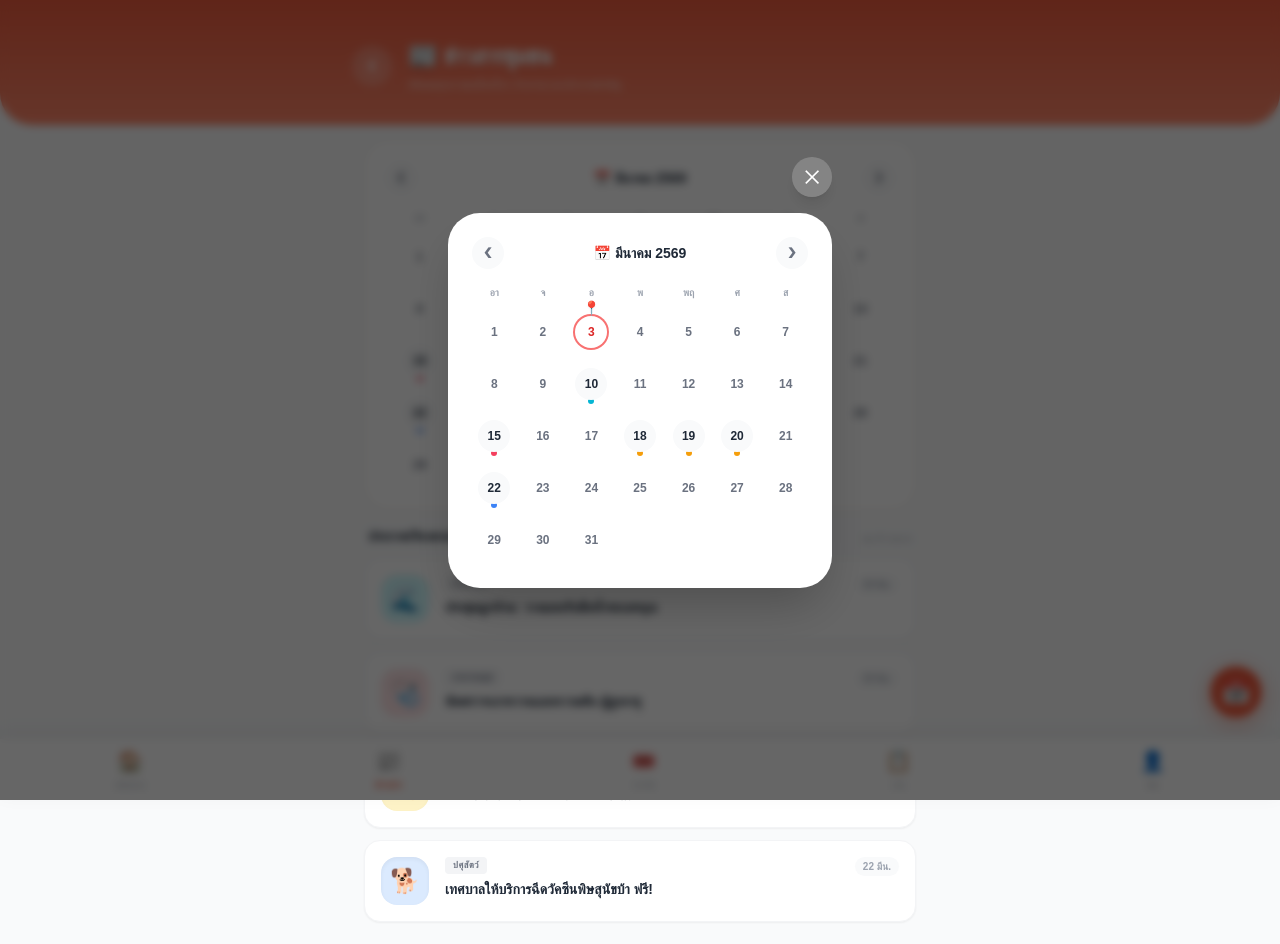
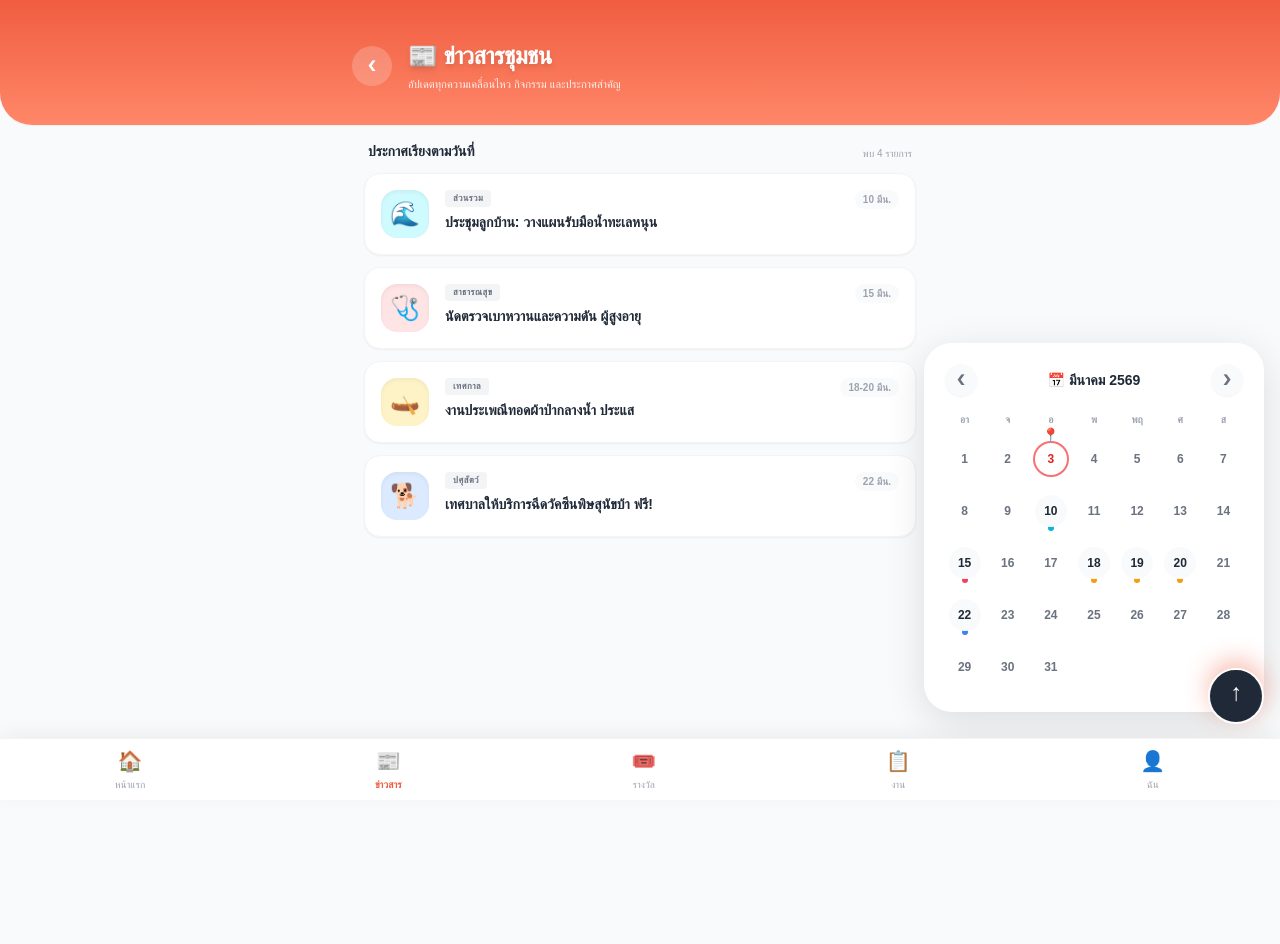
Before and after one commit to BSam-B3/jong-jaroen, a Next.js app: page /news in a window 1280 px wide. Both pictures are taken after a click on the button "Toggle Calendar". Shown: the top 944 px of the page. After the commit the page ends 800 px from the top, so only its background shows below. Built offline with nearby package versions, Linux system fonts and the light colour scheme.

Commit message:
feat: convert calendar to non-blocking floating widget at bottom right

```diff
--- a/app/news/page.tsx
+++ b/app/news/page.tsx
@@ -22,12 +22,11 @@ const monthNames = ["มกราคม", "กุมภาพันธ์", "ม
 const weekDays = ['อา', 'จ', 'อ', 'พ', 'พฤ', 'ศ', 'ส'];
 
 export default function NewsPage() {
-  // ดึงวันที่ปัจจุบัน
   const today = new Date();
   const [viewDate, setViewDate] = useState(new Date(today.getFullYear(), today.getMonth(), 1));
   const [activeEventId, setActiveEventId] = useState<number | null>(null);
 
-  // 🌟 State สำหรับเปิด-ปิด Popup ปฏิทิน 🌟
+  // 🌟 State ควบคุมการสไลด์ขึ้น/ลง ของ Widget ปฏิทิน 🌟
   const [isCalendarOpen, setIsCalendarOpen] = useState(false);
 
   const prevMonth = () => {
@@ -65,21 +64,22 @@ export default function NewsPage() {
     const evs = getEventsForDay(dayStr);
     if (evs.length > 0) {
       setActiveEventId(activeEventId === evs[0].id ? null : evs[0].id);
-      setIsCalendarOpen(false); // ปิด Popup ทันทีที่เลือกงานเสร็จ
+      // เมื่อกดเลือกวันที่มีงาน ให้สไลด์ปฏิทินเก็บลงอัตโนมัติ เพื่อให้เห็นรายละเอียดข่าว
+      setIsCalendarOpen(false);
     } else {
       setActiveEventId(null);
     }
   };
 
-  // 🌟 ฟังก์ชันวาดปฏิทิน (ใช้ได้ทั้งบนหน้าจอและใน Popup) 🌟
-  const renderCalendar = (isPopup = false) => (
-    <div className={`bg-white ${isPopup ? 'rounded-[32px] p-6 shadow-2xl w-full max-w-sm' : 'rounded-3xl p-5 shadow-sm border border-orange-50'} relative overflow-hidden`}>
+  // 🌟 คอมโพเนนต์ปฏิทิน 🌟
+  const renderCalendar = () => (
+    <div className="bg-white/95 backdrop-blur-xl rounded-[28px] p-5 shadow-[0_10px_40px_rgba(0,0,0,0.12)] border border-white/50 relative overflow-hidden w-full h-full">
       <div className="flex items-center justify-between mb-4">
-        <button onClick={prevMonth} className="w-8 h-8 flex items-center justify-center bg-gray-50 rounded-full hover:bg-orange-50 text-gray-500 hover:text-orange-500 transition-colors">❮</button>
+        <button onClick={prevMonth} className="w-8 h-8 flex items-center justify-center bg-gray-50 rounded-full hover:bg-orange-50 text-gray-500 hover:text-orange-500 transition-colors shadow-sm">❮</button>
         <h2 className="text-sm font-black text-gray-800 flex items-center gap-2">
           📅 {monthNames[viewDate.getMonth()]} {viewDate.getFullYear() + 543}
         </h2>
-        <button onClick={nextMonth} className="w-8 h-8 flex items-center justify-center bg-gray-50 rounded-full hover:bg-orange-50 text-gray-500 hover:text-orange-500 transition-colors">❯</button>
+        <button onClick={nextMonth} className="w-8 h-8 flex items-center justify-center bg-gray-50 rounded-full hover:bg-orange-50 text-gray-500 hover:text-orange-500 transition-colors shadow-sm">❯</button>
       </div>
 
       <div className="grid grid-cols-7 gap-y-3 gap-x-1 text-center mb-1">
@@ -94,7 +94,7 @@ export default function NewsPage() {
           const isActiveEvent = activeEventId && dayEvents.some(e => e.id === activeEventId);
           const activeEvDetails = dayEvents.find(e => e.id === activeEventId);
 
-          // 📍 เช็กว่าใช่วันนี้หรือไม่
+          // เช็กว่าใช่วันนี้หรือไม่
           const isToday = today.getDate() === day && today.getMonth() === viewDate.getMonth() && today.getFullYear() === viewDate.getFullYear();
 
           return (
@@ -157,13 +157,8 @@ export default function NewsPage() {
 
       <main className="max-w-xl mx-auto px-3 relative z-20">
 
-        {/* ปล่อยปฏิทินให้เลื่อนตามธรรมชาติ */}
-        <div className="pt-4 pb-2">
-          {renderCalendar(false)}
-        </div>
-
-        {/* ── News Feed ── */}
-        <section className="space-y-3 mt-2">
+        {/* ── News Feed (กินพื้นที่เต็มจอ ไม่มีปฏิทินมาเกะกะด้านบนแล้ว) ── */}
+        <section className="space-y-3 mt-4">
           <div className="flex justify-between items-end px-1">
             <h2 className="text-sm font-black text-gray-800">ประกาศเรียงตามวันที่</h2>
             <span className="text-[10px] text-gray-400">พบ {monthEvents.length} รายการ</span>
@@ -228,28 +223,26 @@ export default function NewsPage() {
 
       </main>
 
-      {/* 🌟 Popup Calendar Modal 🌟 */}
-      {isCalendarOpen && (
-        <div className="fixed inset-0 bg-black/60 backdrop-blur-sm z-[200] flex items-center justify-center p-4 animate-fade-in">
-          <div className="relative w-full max-w-sm">
-            <button
-              onClick={() => setIsCalendarOpen(false)}
-              className="absolute -top-14 right-0 w-10 h-10 bg-white/20 hover:bg-white text-white hover:text-gray-800 rounded-full text-xl shadow-lg transition-colors flex items-center justify-center"
-            >
-              ✕
-            </button>
-            {renderCalendar(true)}
-          </div>
-        </div>
-      )}
+      {/* 🌟 Floating Calendar Widget (สไลด์ขึ้น-ลง จากมุมขวาล่าง) 🌟 */}
+      {/* เอาระบบจอดำ (Overlay) ออกไปแล้ว ทำให้เลื่อนอ่านข่าวข้างหลังได้อิสระ */}
+      <div
+        className={`fixed right-4 z-[90] transition-all duration-500 ease-[cubic-bezier(0.34,1.56,0.64,1)] origin-bottom-right w-[90vw] max-w-[340px]
+          ${isCalendarOpen
+            ? 'bottom-[88px] opacity-100 scale-100 translate-y-0'
+            : 'bottom-[88px] opacity-0 scale-50 translate-y-10 pointer-events-none' // ซ่อนและย่อลงไปที่ปุ่ม
+          }`}
+      >
+        {renderCalendar()}
+      </div>
 
-      {/* 🌟 Floating Action Button (เปิด Popup) 🌟 */}
+      {/* 🌟 ปุ่มเปิด/ปิด ปฏิทินลอยตัว (Floating Action Button) 🌟 */}
       <button
-        onClick={() => setIsCalendarOpen(true)}
-        className="fixed bottom-20 right-4 z-[90] bg-[#F05D40] text-white w-14 h-14 rounded-full shadow-[0_4px_20px_rgba(240,93,64,0.4)] flex items-center justify-center text-2xl hover:scale-110 active:scale-95 transition-all border-2 border-white"
-        aria-label="เปิดปฏิทิน"
+        onClick={() => setIsCalendarOpen(!isCalendarOpen)}
+        className={`fixed bottom-[76px] right-4 z-[95] text-white w-14 h-14 rounded-full shadow-[0_8px_25px_rgba(240,93,64,0.4)] flex items-center justify-center text-2xl transition-all duration-300 border-2 border-white
+          ${isCalendarOpen ? 'bg-gray-800 rotate-180 hover:bg-gray-700' : 'bg-[#F05D40] hover:scale-110 active:scale-95'}`}
+        aria-label="Toggle Calendar"
       >
-        📅
+        {isCalendarOpen ? '↓' : '📅'}
       </button>
 
       {/* 🛠️ Bottom Nav 🛠️ */}
```
